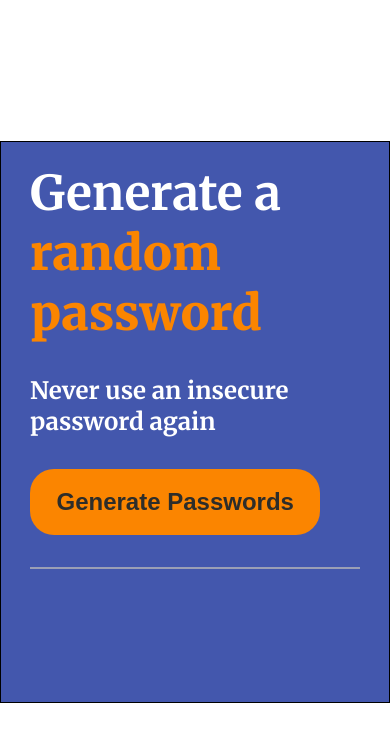
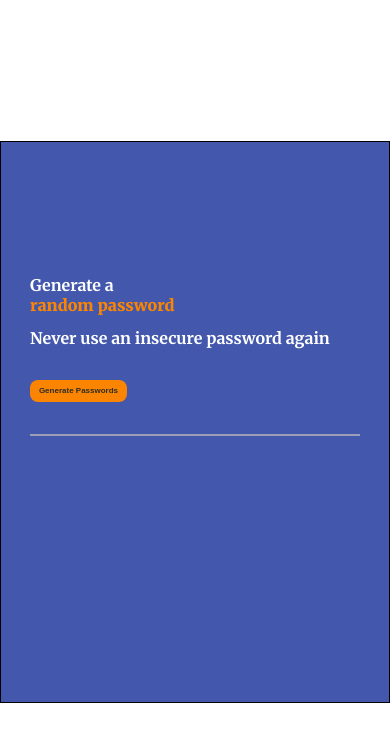
Before and after one commit to lucho20091/password-generator, a plain HTML site: page index.html in a window 390 px wide. Drawn offline with Linux system fonts and the light colour scheme.

Commit message:
Update style.css

```diff
--- a/style.css
+++ b/style.css
@@ -81,3 +81,17 @@ body{
 .password:hover{
     cursor: pointer;
 }
+@media (max-width: 700px){
+    .text h1{
+        font-size: 1em;
+    }
+    .btn-div button{
+        font-size: 0.5em;
+    }
+    .text h2{
+        font-size: 1em;
+    }
+    .password{
+        font-size: 1em;
+    }
+}
```
